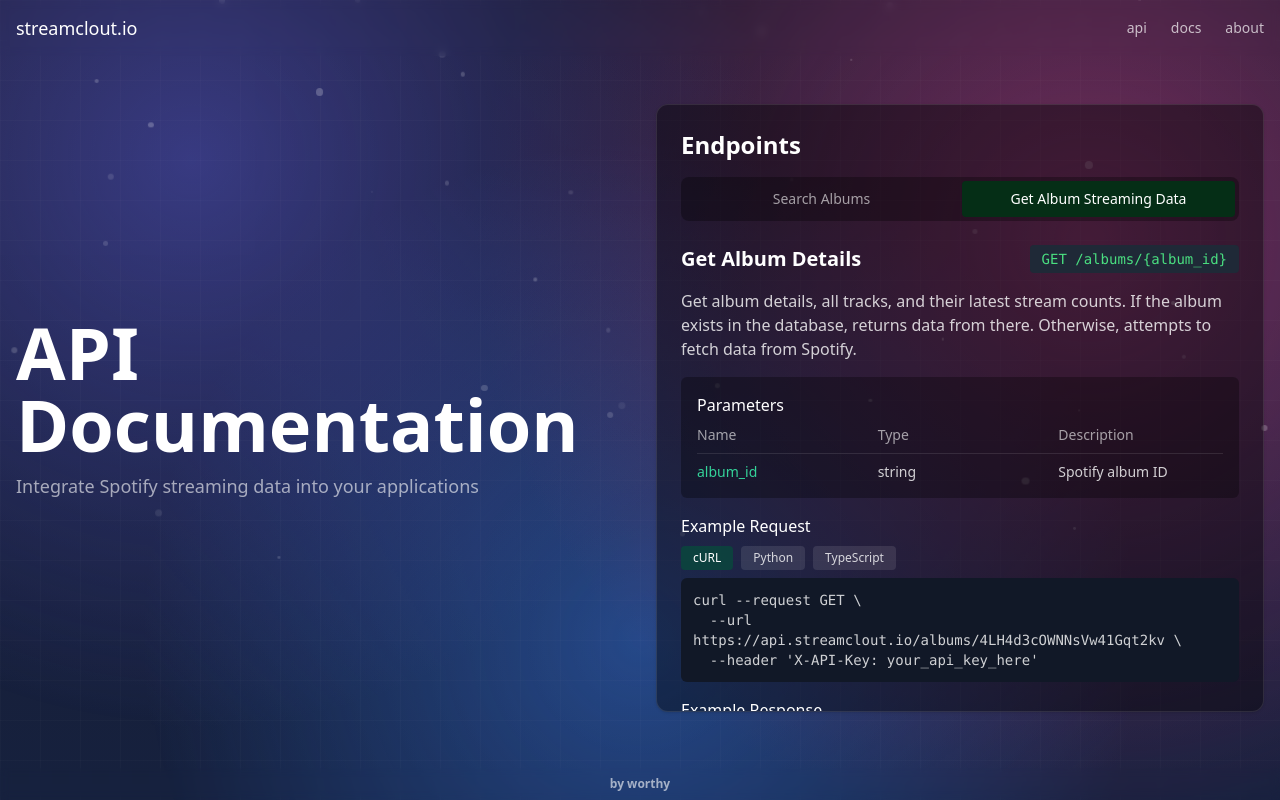
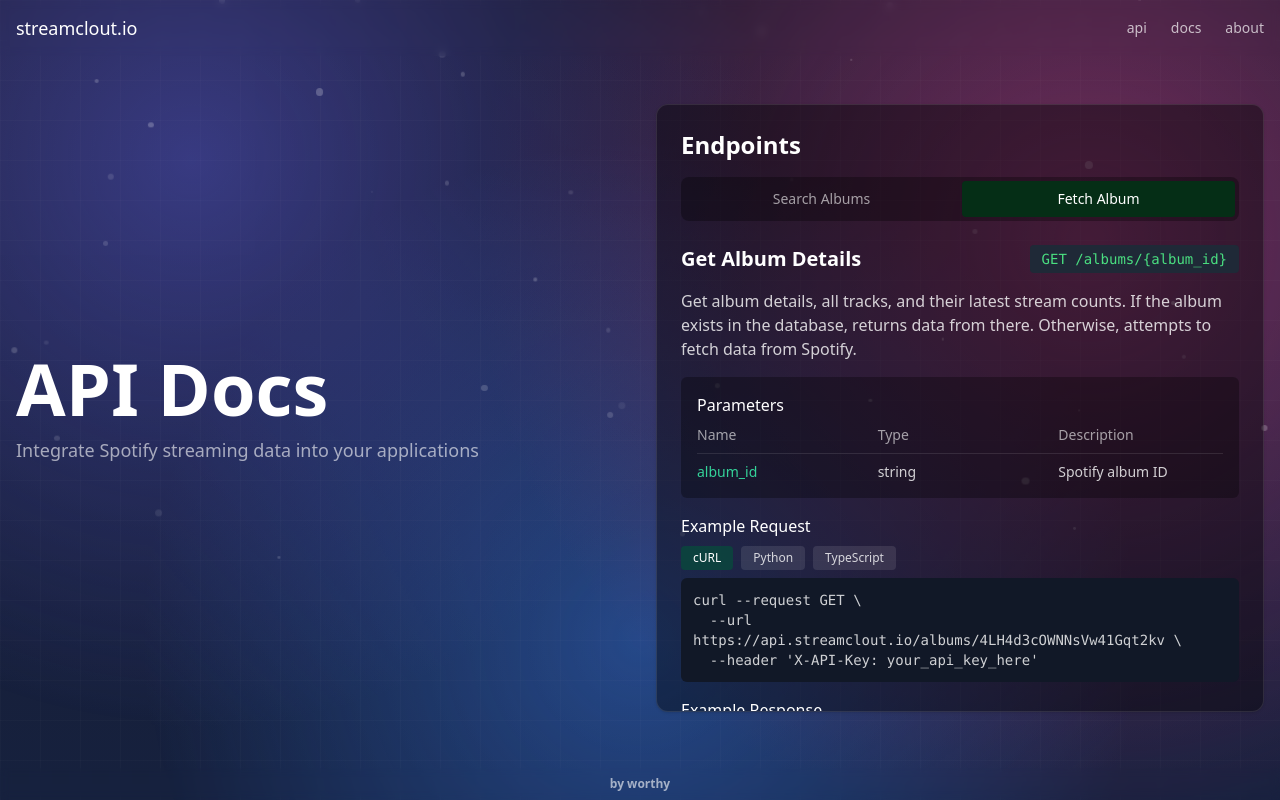
Before and after one commit to worthybrae/spotify-stream-count-hacking, a React (Vite) app in the folder frontend/: page /docs in a window 1280 px wide. Built offline with nearby package versions, Linux system fonts and the light colour scheme; no server answers.

Commit message:
wording tweaks

```diff
--- a/frontend/src/pages/AboutPage.tsx
+++ b/frontend/src/pages/AboutPage.tsx
@@ -11,7 +11,7 @@ export function AboutPage() {
       <div className="items-center h-full mb-8 md:mb-0 hidden md:flex">
         <div className="md:mt-0 md:mb-0">
           <h1 className="text-5xl md:text-6xl lg:text-7xl text-center md:text-left font-bold text-white mb-3">
-            Get To Know Us
+            About Us
           </h1>
           <p className="text-sm text-center md:text-left md:text-lg text-white/60">
             Understand how streamclout.io works
--- a/frontend/src/pages/DocsPage.tsx
+++ b/frontend/src/pages/DocsPage.tsx
@@ -16,7 +16,7 @@ export function DocsPage() {
       <div className="flex-col justify-center h-full md:mb-0 hidden md:flex sticky top-0">
         <div>
           <h1 className="text-5xl md:text-6xl lg:text-7xl text-left font-bold text-white mb-3">
-            API Documentation
+            API Docs
           </h1>
           <p className="text-sm text-left md:text-lg text-white/60">
             Integrate Spotify streaming data into your applications
@@ -50,7 +50,7 @@ export function DocsPage() {
                 }`}
                 onClick={() => setActiveEndpoint('album')}
               >
-                Get Album Streaming Data
+                Fetch Album
               </button>
             </div>
           </div>
```
